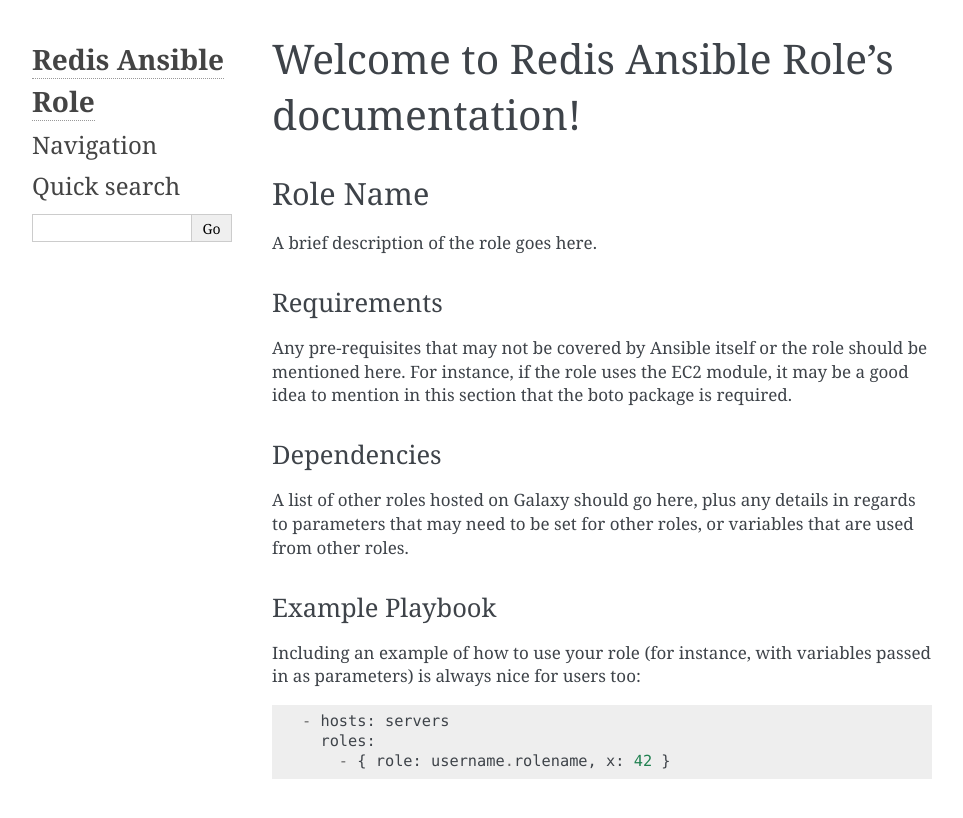
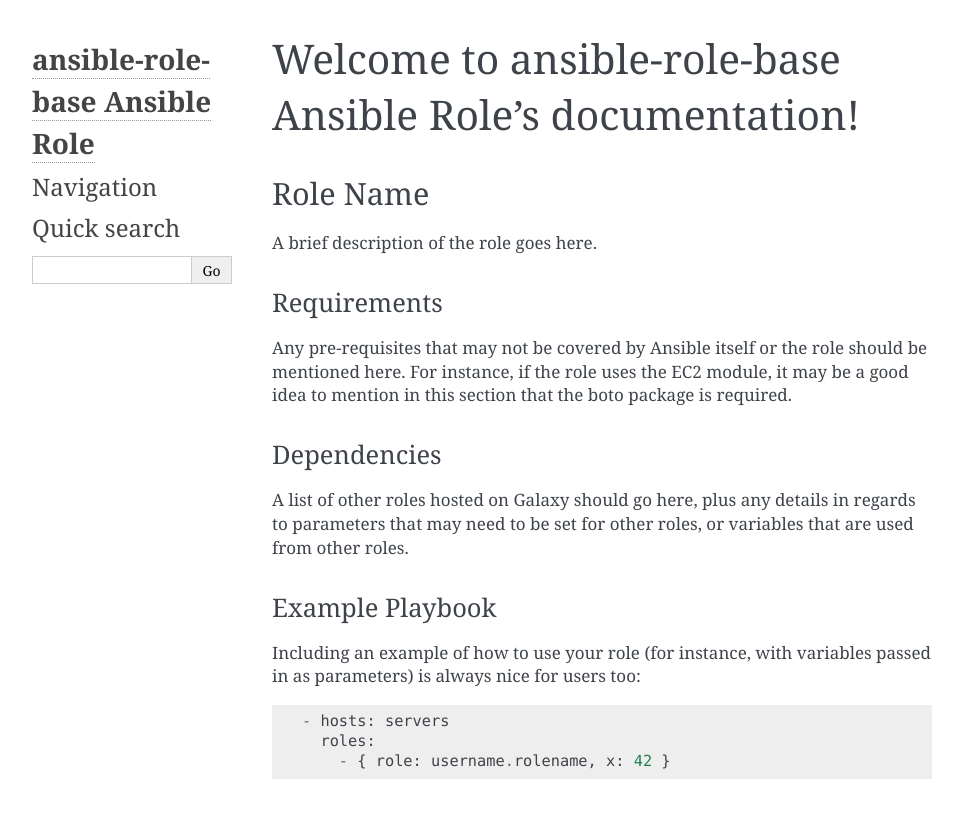
Before and after one commit to melodous/ansible-role-base, a Sphinx documentation site: the page built from docs/index.rst, in a window 1280 px wide, cut to the strip 0-832 px from the top of the page. Shown: the top 818 px of the strip, without its empty margins (148-1111 px from the left). Built offline with Sphinx 7.4.7, drawn with Linux system fonts in a browser that asks for light colours.

Commit message:
Updated docs

```diff
--- a/docs/_lib/opensolutions/func.py
+++ b/docs/_lib/opensolutions/func.py
@@ -14,5 +14,7 @@
     """Generate documentation on the fly based on Ansible default variables"""
     yaml2rst.convert_file(
             dir_path + '/defaults/main.yml',
-            dir_path + 'DEFAULTS.rst'
+            dir_path + 'DEFAULTS.rst',
+            strip_regex=r'\s*(:?\[{3}|\]{3})\d?$',
+            yaml_strip_regex=r'^\s{66,67}#\s\]{3}\d?$',
     )
--- a/docs/conf.py
+++ b/docs/conf.py
@@ -1,6 +1,6 @@
 # -*- coding: utf-8 -*-
 #
-# Redis Ansible Role documentation build configuration file, created by
+# ansible-role-base Ansible Role documentation build configuration file, created by
 # sphinx-quickstart on Wed Jul  5 16:29:58 2017.
 #
 # This file is execfile()d with the current directory set to its
@@ -52,7 +52,7 @@
 master_doc = 'index'
 
 # General information about the project.
-project = u'Redis Ansible Role'
+project = u'ansible-role-base Ansible Role'
 copyright = u'2017, Raul Melo'
 author = u'Raul Melo'
 
@@ -121,7 +121,7 @@
 # -- Options for HTMLHelp output ------------------------------------------
 
 # Output file base name for HTML help builder.
-htmlhelp_basename = 'RedisAnsibleRoledoc'
+htmlhelp_basename = 'ansible-role-baseAnsibleRoledoc'
 
 
 # -- Options for LaTeX output ---------------------------------------------
@@ -148,7 +148,7 @@
 # (source start file, target name, title,
 #  author, documentclass [howto, manual, or own class]).
 latex_documents = [
-    (master_doc, 'RedisAnsibleRole.tex', u'Redis Ansible Role Documentation',
+    (master_doc, 'ansible-role-baseAnsibleRole.tex', u'ansible-role-base Ansible Role Documentation',
      u'Raul Melo', 'manual'),
 ]
 
@@ -158,7 +158,7 @@
 # One entry per manual page. List of tuples
 # (source start file, name, description, authors, manual section).
 man_pages = [
-    (master_doc, 'redisansiblerole', u'Redis Ansible Role Documentation',
+    (master_doc, 'ansible-role-baseansiblerole', u'ansible-role-base Ansible Role Documentation',
      [author], 1)
 ]
 
@@ -169,7 +169,7 @@
 # (source start file, target name, title, author,
 #  dir menu entry, description, category)
 texinfo_documents = [
-    (master_doc, 'RedisAnsibleRole', u'Redis Ansible Role Documentation',
-     author, 'RedisAnsibleRole', 'One line description of project.',
+    (master_doc, 'ansible-role-baseAnsibleRole', u'ansible-role-base Ansible Role Documentation',
+     author, 'ansible-role-baseAnsibleRole', 'One line description of project.',
      'Miscellaneous'),
 ]
--- a/docs/index.rst
+++ b/docs/index.rst
@@ -1,9 +1,9 @@
-.. Redis Ansible Role documentation master file, created by
+.. ansible-role-base Ansible Role documentation master file, created by
    sphinx-quickstart on Wed Jul  5 16:29:58 2017.
    You can adapt this file completely to your liking, but it should at least
    contain the root `toctree` directive.
 
-Welcome to Redis Ansible Role's documentation!
+Welcome to ansible-role-base Ansible Role's documentation!
 ^^^^^^^^^^^^^^^^^^^^^^^^^^^^^^^^^^^^^^^^^^^^^^
 
 .. toctree::
--- a/molecule.yml
+++ b/molecule.yml
@@ -1,6 +1,9 @@
 ---
 dependency:
   name: galaxy
+  requirements_file: requirements.yml
+  options:
+    force: True
 driver:
   name: vagrant
 molecule:
--- a/requirements_docs.txt
+++ b/requirements_docs.txt
@@ -1,4 +1,4 @@
 sphinx
 sphinxcontrib-restbuilder
-yaml2rst
+git+https://github.com/htgoebel/yaml2rst
 pypandoc
```
Also changed, not shown: test.md (deleted, +0 -44 lines), 5 other files.
